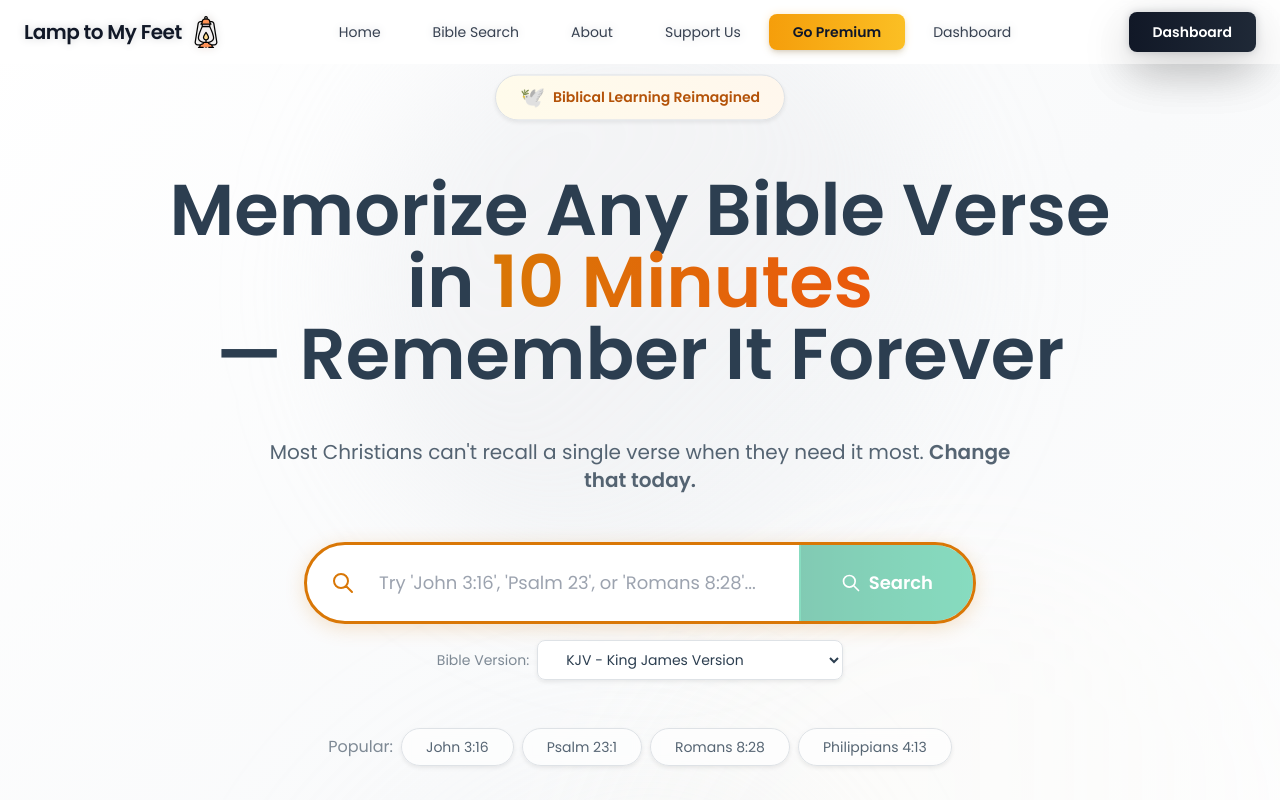
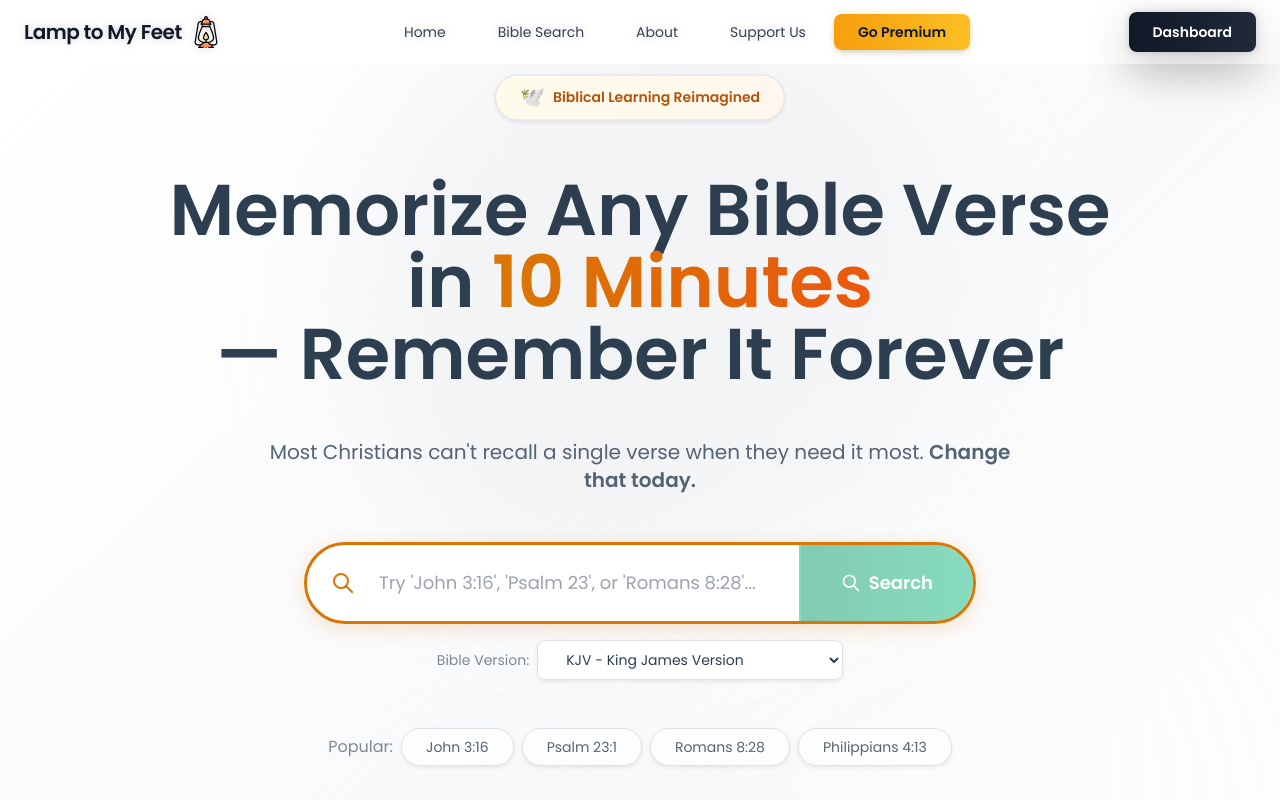
Before and after one commit to marcosdiego1904/front, a React (Vite) app: page / in a window 1280 px wide. Shown: the top 800 px of the page. Built offline with nearby package versions, Linux system fonts and the light colour scheme; sample sign-in values are in the browser's storage.

Commit message:
fix: Remove duplicate Dashboard links from homepage navigation
Removed Dashboard link from navigation menu to eliminate duplicates.
Dashboard button remains in the auth section on the right side.

```diff
--- a/src/components/homepage-navigation.tsx
+++ b/src/components/homepage-navigation.tsx
@@ -105,14 +105,6 @@ export default function HomepageNavigation() {
               >
                 Go Premium
               </button>
-              {isAuthenticated && (
-                <button
-                  onClick={() => handleNavClick("/dashboard")}
-                  className="px-4 py-2 text-sm font-medium text-gray-700 hover:text-gray-900 hover:bg-gray-100/60 rounded-lg transition-all duration-200 no-underline"
-                >
-                  Dashboard
-                </button>
-              )}
             </div>
           </div>
 
@@ -203,14 +195,6 @@ export default function HomepageNavigation() {
           >
             Go Premium
           </button>
-          {isAuthenticated && (
-            <button
-              onClick={() => handleNavClick("/dashboard")}
-              className="block w-full text-left px-4 py-3 text-base font-medium text-gray-700 hover:text-gray-900 hover:bg-gray-100/60 rounded-lg transition-all duration-200 no-underline"
-            >
-              Dashboard
-            </button>
-          )}
 
           <div className="pt-3 border-t border-gray-200/50 mt-3">
             {!isAuthenticated ? (
```
